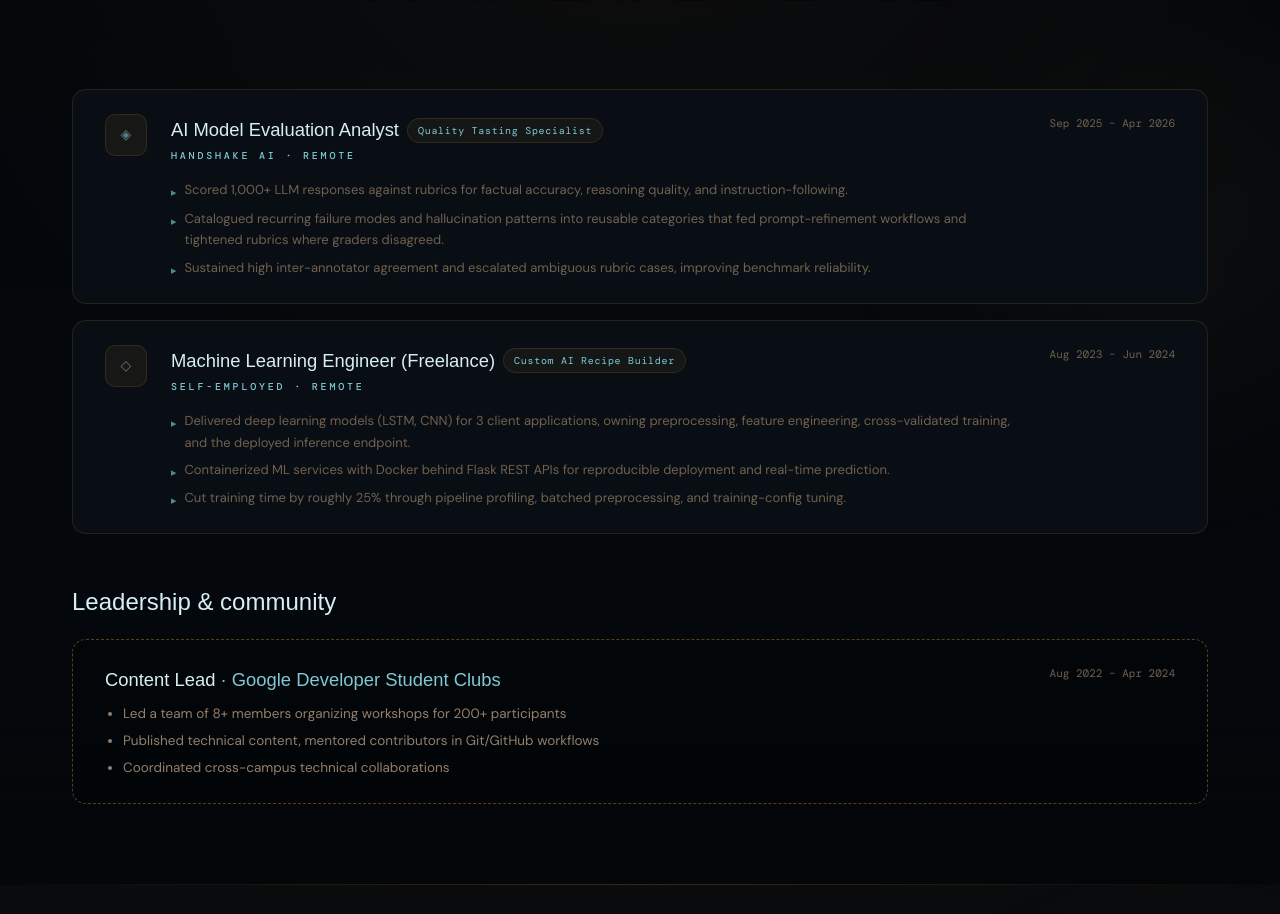
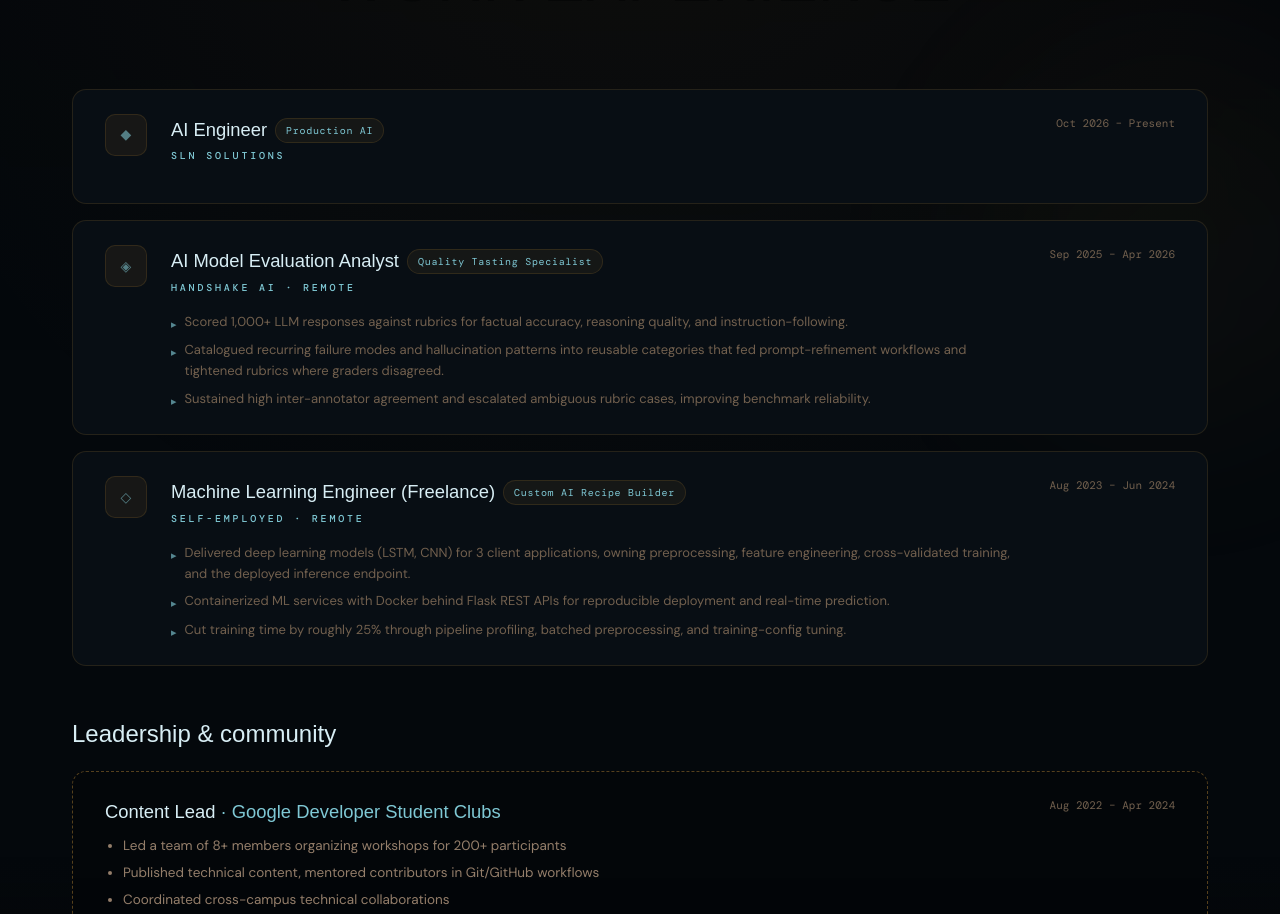
Before and after one commit to mannemkarthik010/algorithmic-kitchen, a Next.js app: page / in a window 1280 px wide. Shown: the part 4349-5263 px from the top of the page. Built offline with nearby package versions, Linux system fonts and the light colour scheme; no server answers; a web font is replaced by a local one.

Commit message:
feat: add AI Engineer role at SLN Solutions (Oct 2026 – present) to résumé and site
Title, company and start date only; responsibilities to be added once cleared for sharing.

```diff
--- a/app/components/Contact.tsx
+++ b/app/components/Contact.tsx
@@ -54,7 +54,7 @@ export default function Contact() {
       const res = await fetch("/api/chat", {
         method: "POST", headers: { "Content-Type": "application/json" },
         body: JSON.stringify({
-          system: `You are ChefGPT, the AI assistant on Karthik Mannem's portfolio "The Algorithmic Kitchen". Be warm, professional, subtly witty. Max 3 short paragraphs.\n\nKarthik Mannem — ML Engineer, CSUN M.S. CS (GPA 3.92, May 2026 — graduated), Los Angeles.\nSkills: Python, LangChain, RAG, PyTorch, TensorFlow, HuggingFace, Docker, Flask, AWS, Next.js.\nProjects: Woodlands IMS (in development: inventory + AI kitchen assistant for Woodlands Indian Cuisine, Django, append-only stock ledger, AI only proposes and a person confirms), TaxProof (live prototype: tax workpaper with evidence-backed numbers, FastAPI + Next.js, 225 backend tests), Retail Demand Intelligence Platform (multi-model forecasting + agentic LLM Q&A on AWS), Preventive Care Recommendation Agent (LangGraph + Chroma RAG with a critic loop), SplitWise Pro (open beta), Netflix Recommender, Fake Currency CNN, BERT Product Predictor.\nOpen source: pandera #2437 merged; PyTorch #191687 approved and open; PyTorch #191998 open, changes requested; PyTorch #191439 closed as a duplicate. Currently building an AI project for The Woodlands restaurants.\nExperience: AI Model Evaluation Analyst @ Handshake AI (Sep 2025 – Apr 2026), Freelance ML Engineer (Aug 2023 – Jun 2024).\nEmail: ${resume.email} | GitHub: github.com/mannemkarthik010\nOpen to: full-time ML/AI roles — immediately available.`,
+          system: `You are ChefGPT, the AI assistant on Karthik Mannem's portfolio "The Algorithmic Kitchen". Be warm, professional, subtly witty. Max 3 short paragraphs.\n\nKarthik Mannem — ML Engineer, CSUN M.S. CS (GPA 3.92, May 2026 — graduated), Los Angeles.\nSkills: Python, LangChain, RAG, PyTorch, TensorFlow, HuggingFace, Docker, Flask, AWS, Next.js.\nProjects: Woodlands IMS (in development: inventory + AI kitchen assistant for Woodlands Indian Cuisine, Django, append-only stock ledger, AI only proposes and a person confirms), TaxProof (live prototype: tax workpaper with evidence-backed numbers, FastAPI + Next.js, 225 backend tests), Retail Demand Intelligence Platform (multi-model forecasting + agentic LLM Q&A on AWS), Preventive Care Recommendation Agent (LangGraph + Chroma RAG with a critic loop), SplitWise Pro (open beta), Netflix Recommender, Fake Currency CNN, BERT Product Predictor.\nOpen source: pandera #2437 merged; PyTorch #191687 approved and open; PyTorch #191998 open, changes requested; PyTorch #191439 closed as a duplicate. Currently building an AI project for The Woodlands restaurants.\nExperience: AI Engineer @ SLN Solutions (Oct 2026 – present); AI Model Evaluation Analyst @ Handshake AI (Sep 2025 – Apr 2026), Freelance ML Engineer (Aug 2023 – Jun 2024).\nEmail: ${resume.email} | GitHub: github.com/mannemkarthik010\nOpen to: full-time ML/AI roles — immediately available.`,
           messages: [...msgs.filter((_,i)=>i>0).map((m)=>({ role: m.role, content: m.text })), { role: "user", content: txt }],
         }),
       });
--- a/app/components/Experience.tsx
+++ b/app/components/Experience.tsx
@@ -32,15 +32,15 @@ export default function Experience() {
                       <p className="body-lg c-cream" style={{ fontWeight: 500 }}>{exp.role}</p>
                       <Badge>{exp.kitchenRole}</Badge>
                     </div>
-                    <p className="label c-gold" style={{ marginBottom: "var(--space-2)" }}>{exp.company} · {exp.location}</p>
-                    <ul style={{ listStyle: "none", display: "flex", flexDirection: "column", gap: "0.38rem" }}>
+                    <p className="label c-gold" style={{ marginBottom: "var(--space-2)" }}>{exp.location ? `${exp.company} · ${exp.location}` : exp.company}</p>
+                    {exp.bullets.length > 0 && <ul style={{ listStyle: "none", display: "flex", flexDirection: "column", gap: "0.38rem" }}>
                       {exp.bullets.map((b, j) => (
                         <li key={j} style={{ display: "flex", gap: "var(--space-1)", alignItems: "flex-start" }}>
                           <span className="mono c-gold" style={{ fontSize: 11, marginTop: 4, flexShrink: 0, opacity: 0.65 }}>▸</span>
                           <span className="body-sm c-muted">{b}</span>
                         </li>
                       ))}
-                    </ul>
+                    </ul>}
                   </div>
 
                   <span className="mono c-muted exp-period" style={{ fontSize: 11, whiteSpace: "nowrap", textAlign: "right", flexShrink: 0 }}>{exp.period}</span>
--- a/app/data/resume.ts
+++ b/app/data/resume.ts
@@ -342,6 +342,16 @@ export const resume = {
   // Mirrors the résumé (resume/resume.tex) exactly: titles, employers, dates and bullets.
   // The résumé is the source of truth for this section. Run `npm run sync:check` after editing either.
   experience: [
+    {
+      role: "AI Engineer",
+      kitchenRole: "Production AI",
+      company: "SLN Solutions",
+      location: "",
+      period: "Oct 2026 – Present",
+      icon: "◆",
+      // Add 2-4 bullets here and in resume.tex once you know what is shareable (the offer letter has a confidentiality clause).
+      bullets: [] as string[],
+    },
     {
       role: "AI Model Evaluation Analyst",
       kitchenRole: "Quality Tasting Specialist",
```
Also changed, not shown: 1 other file (tests, documents, lock files or other folders).
